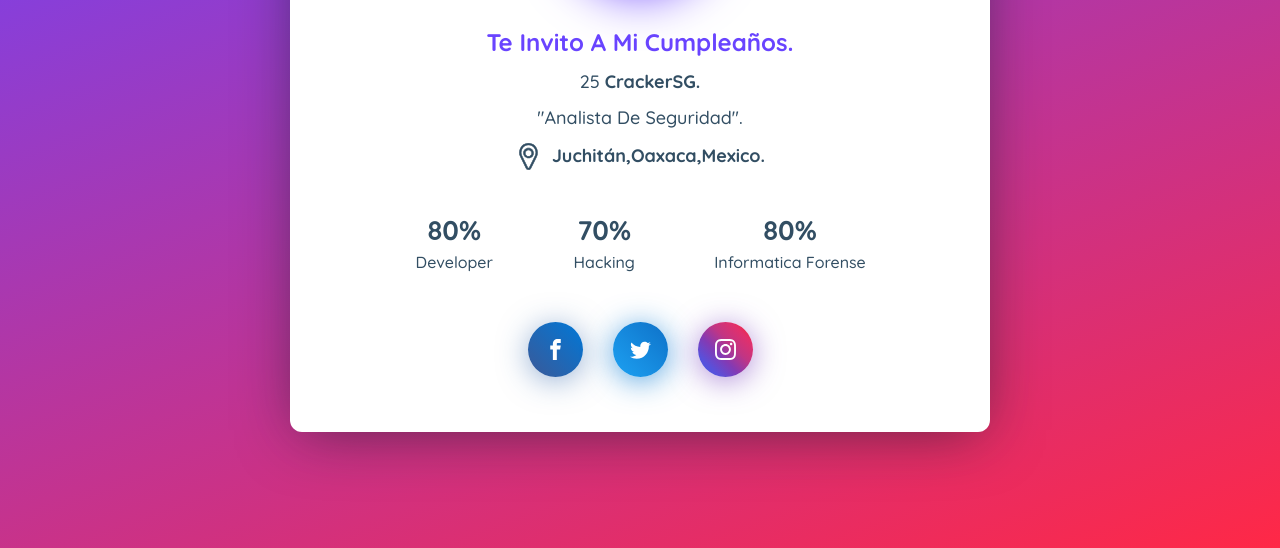
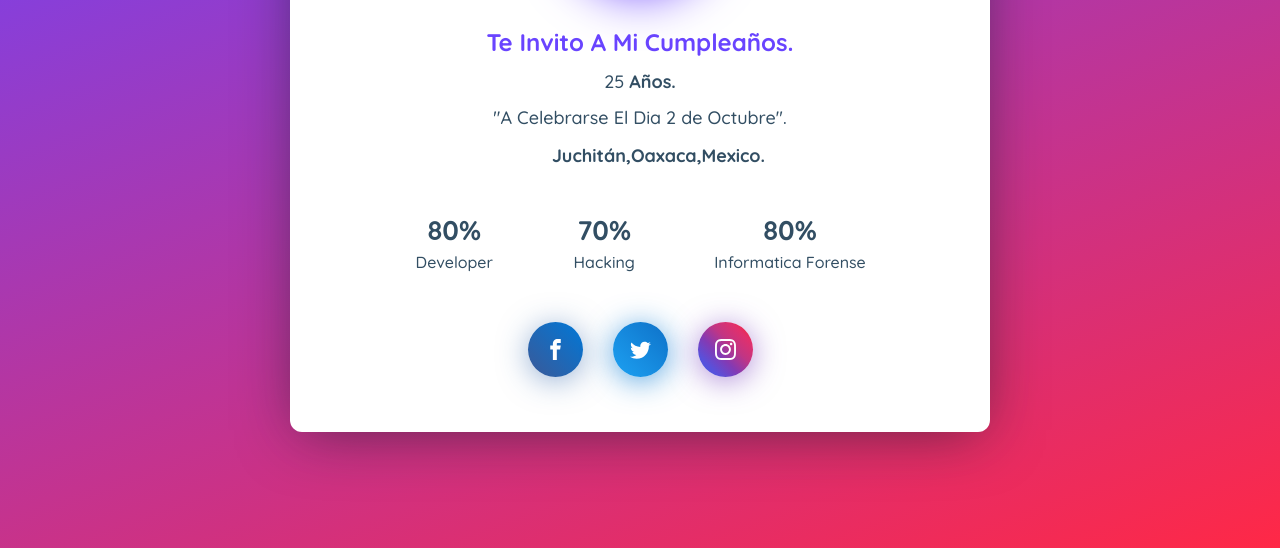
Before and after one commit to fawkes16/Cumplea-os, a plain HTML site: page index.html in a window 1280 px wide. Shown: the part 252-800 px from the top of the page. Drawn offline with nearby package versions, Linux system fonts and the light colour scheme; files that its build step writes are made by us from their sources; a script that the page names is missing.

Commit message:
Update index.html

```diff
--- a/index.html
+++ b/index.html
@@ -26,11 +26,11 @@
 
     <div class="profile-card__cnt js-profile-cnt">
       <div class="profile-card__name">Te Invito A Mi Cumpleaños.</div>
-      <div class="profile-card__txt">25 <strong>CrackerSG.</strong></div>
-      <div class="profile-card__txt">"Analista De Seguridad".</div>
+      <div class="profile-card__txt">25 <strong>Años.</strong></div>
+      <div class="profile-card__txt">"A Celebrarse El Dia 2 de Octubre".</div>
       <div class="profile-card-loc">
         <span class="profile-card-loc__icon">
-          <svg class="icon"><use xlink:href="#icon-location"></use></svg>
+          <svg class="icon"><use xlink:href="https://www.google.com.mx/maps/place/Panader%C3%ADa+%22Na'+Cecilia%22,+Industria+35,+7ma.,+70020+Juchit%C3%A1n+de+Zaragoza,+Oax./@16.4255959,-95.0169095,20z/data=!4m6!1m3!3m2!1s0x85bffd3862cb9979:0xb6b38ae9361aa355!2sJuchit%C3%A1n+Oaxaca,+70103+%C3%81lvaro+Obreg%C3%B3n,+Oax.!3m1!1s0x8595551695772c8f:0x208a63a9a16b124b"></use></svg>
         </span>
 
         <span class="profile-card-loc__txt">
```
